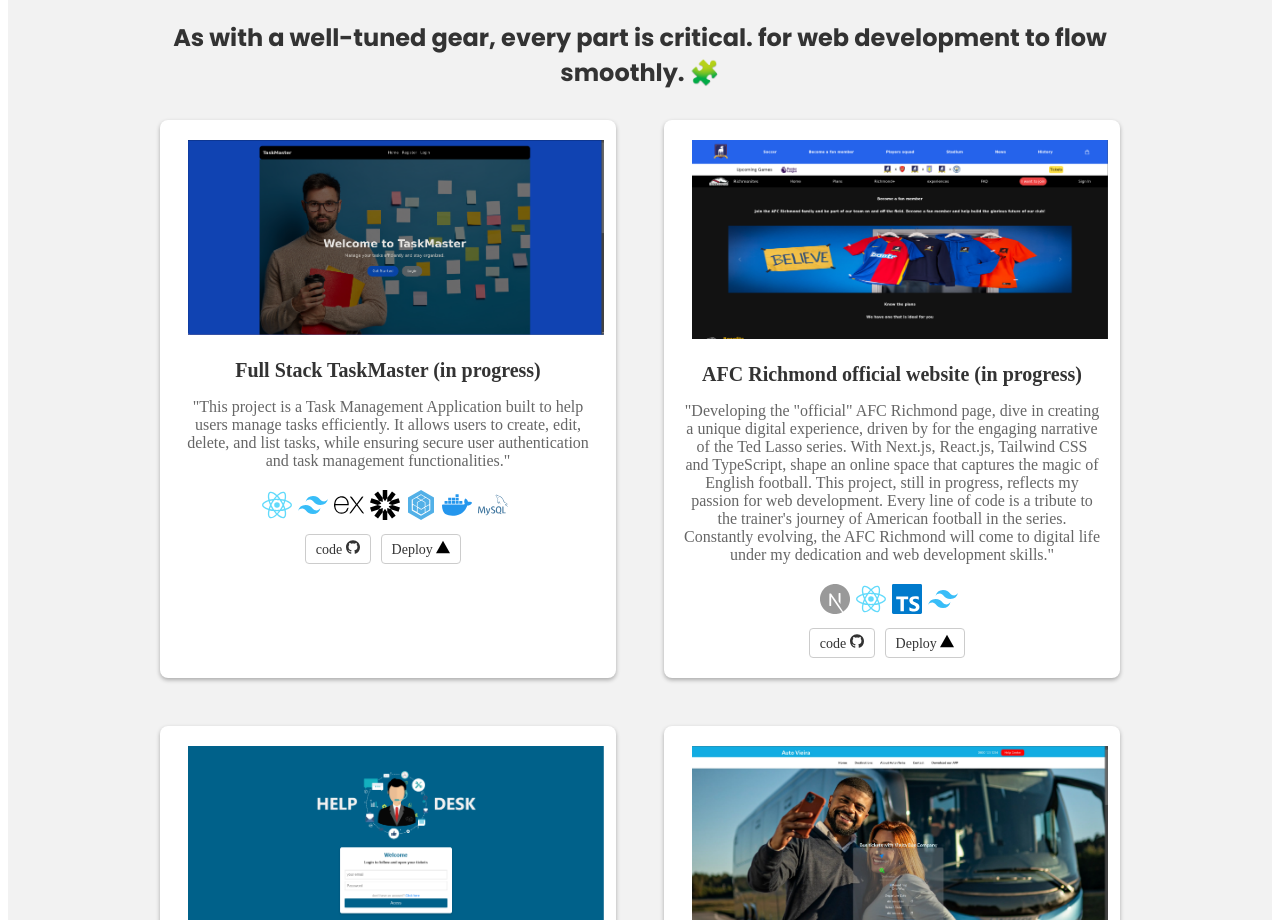
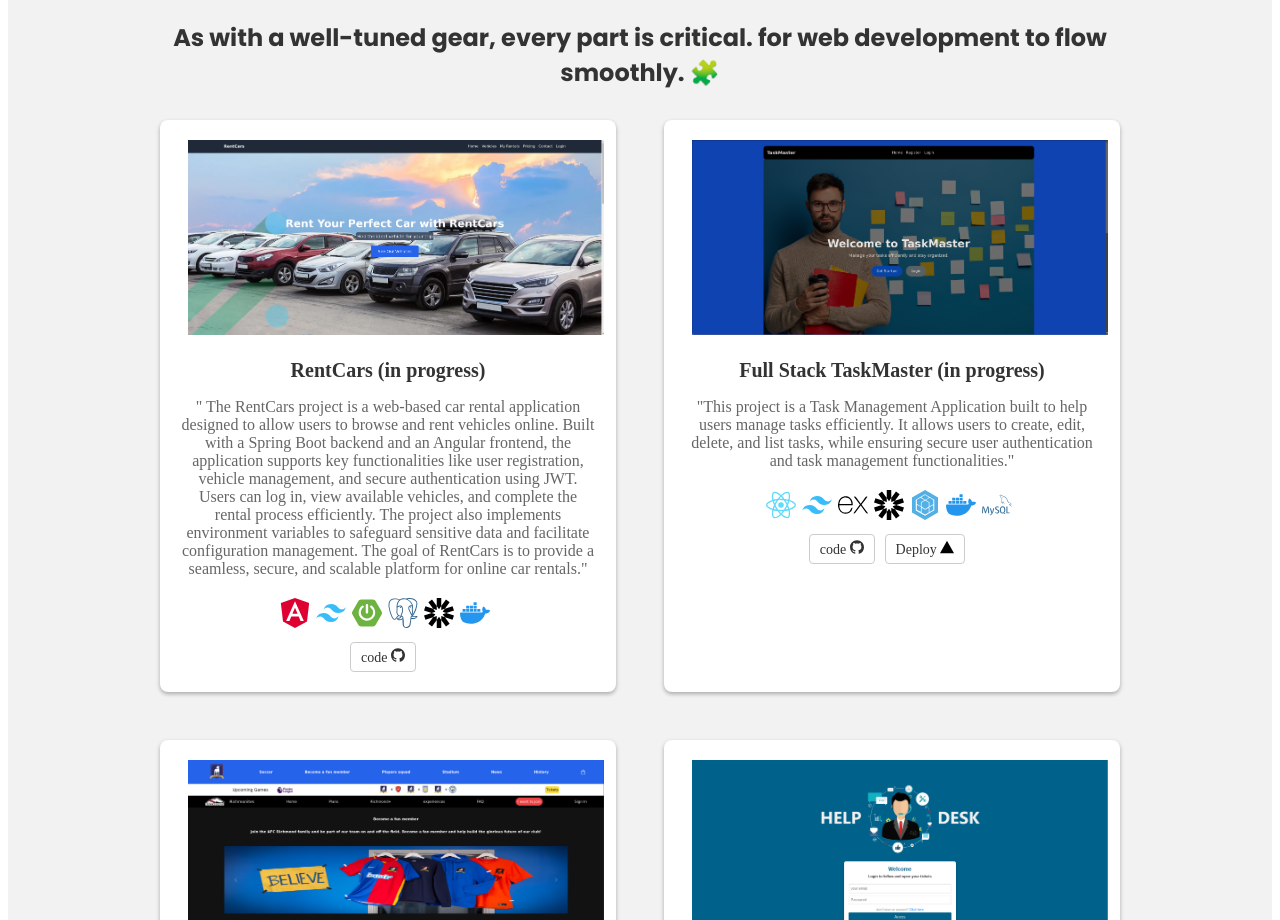
Before and after one commit to Thiagomartinsvieira/portfolio, a React (Vite) app: page / in a window 1280 px wide. Shown: the part 2820-3740 px from the top of the page. Built offline with nearby package versions, Linux system fonts and the light colour scheme.

Commit message:
feat(portfolio): add RentCars project to showcase vehicle and user registration API

```diff
--- a/src/components/Projects/index.jsx
+++ b/src/components/Projects/index.jsx
@@ -1,6 +1,7 @@
 import React from 'react'
 import './projects.css'
 import {
+  SiAngular,
   SiCss3,
   SiDocker,
   SiExpress,
@@ -12,8 +13,10 @@
   SiMysql,
   SiNetlify,
   SiNextdotjs,
+  SiPostgresql,
   SiReact,
   SiSequelize,
+  SiSpringboot,
   SiTailwindcss,
   SiTypescript,
   SiVercel,
@@ -32,6 +35,46 @@
             </h3>
             <div className="projects-grid">
             <div className="project-card project-card-1">
+                <div className="project-image">
+                  <a
+                    target="_blank"
+                    href="https://github.com/Thiagomartinsvieira/rentcars/"
+                    rel="noreferrer"
+                  >
+                    <img src="src/assets/rentcars.png" alt="website" />
+                  </a>
+                </div>
+                <div className="project-details">
+                  <h3 className="project-name">
+                  RentCars (in progress)
+                  </h3>
+                  <p className="project-description">
+                    "
+                    The RentCars project is a web-based car rental application designed to allow users to browse and rent vehicles online. Built with a Spring Boot backend and an Angular frontend, the application supports key functionalities like user registration, vehicle management, and secure authentication using JWT. Users can log in, view available vehicles, and complete the rental process efficiently. The project also implements environment variables to safeguard sensitive data and facilitate configuration management. The goal of RentCars is to provide a seamless, secure, and scalable platform for online car rentals."
+                  </p>
+                  <div className="project-stack">
+                    <p>
+                    <SiAngular size={30} color="#DD0031" />
+                    <SiTailwindcss size={30} color="#38BDF8" />
+                    <SiSpringboot size={30} color="#6DB33F" />
+                    <SiPostgresql size={30} color="#336791" />
+                    <SiJsonwebtokens size={30} color="#000000" />
+                    <SiDocker size={30} color="#2496ED" />
+                    </p>
+                  </div>
+                  <div className="project-links">
+                    <a
+                      target="_blank"
+                      href="https://github.com/Thiagomartinsvieira/rentcars/"
+                      rel="noreferrer"
+                    >
+                      code <SiGithub />
+                    </a>
+                  </div>
+                </div>
+              </div>
+
+              <div className="project-card project-card-1">
                 <div className="project-image">
                   <a
                     target="_blank"
@@ -78,6 +121,7 @@
                   </div>
                 </div>
               </div>
+
               <div className="project-card project-card-1">
                 <div className="project-image">
                   <a
```
Also changed, not shown: public/src/assets/rentcars.png (added).
